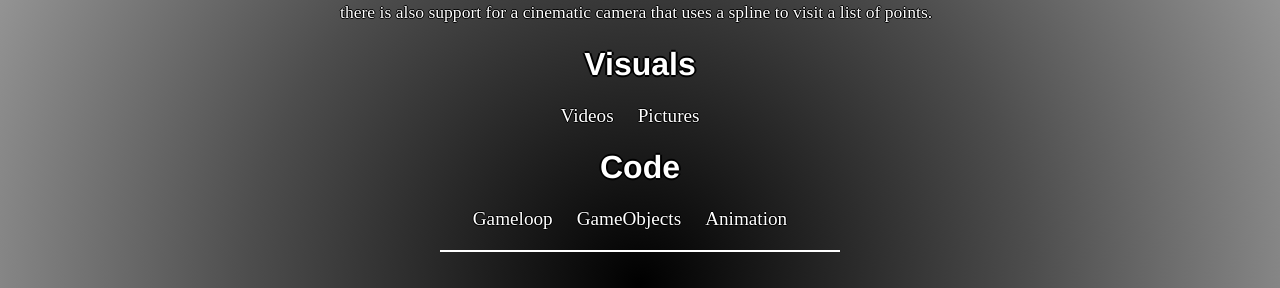
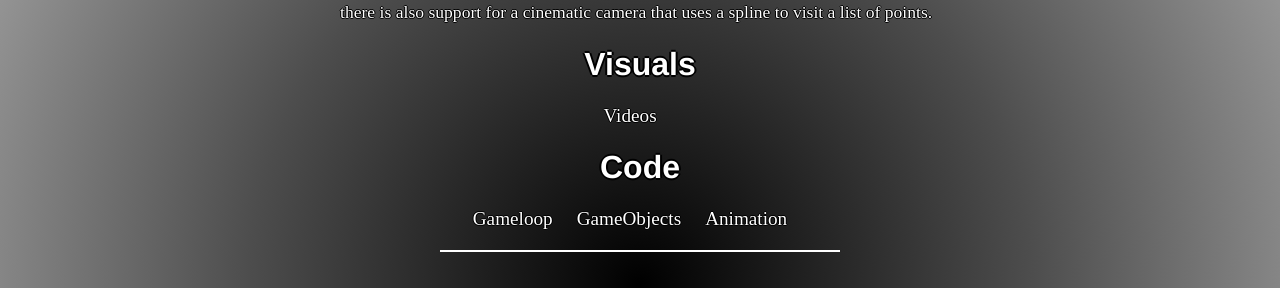
Before and after one commit to zveale/zveale.github.io, a Jekyll site: the page built from projects/index.html, in a window 1280 px wide. Shown: the part 1065-1353 px from the top of the page. Built offline with Jekyll 4.4.1, drawn with Linux system fonts in a browser that asks for light colours.

Commit message:
Update index.html

```diff
--- a/projects/index.html
+++ b/projects/index.html
@@ -14,8 +14,7 @@
 		</p>
 
 		<h1>Visuals</h1>
-		<a class="link" href="https://github.com/zveale/projects/tree/master/intercom%20626/visual/videos">Videos</a>
-        <a class="link" href="https://github.com/zveale/projects/tree/master/intercom%20626/visual/pictures">Pictures</a>
+		<a class="link" href="https://www.youtube.com/playlist?list=PLhVzEcJWAxaFWKR3RqYWAlhrM2c7fRLA2">Videos</a>
 
 		<h1>Code</h1>
 		<a class="link" href="https://github.com/zveale/projects/tree/master/intercom%20626/code/gameloop">Gameloop</a>
```
